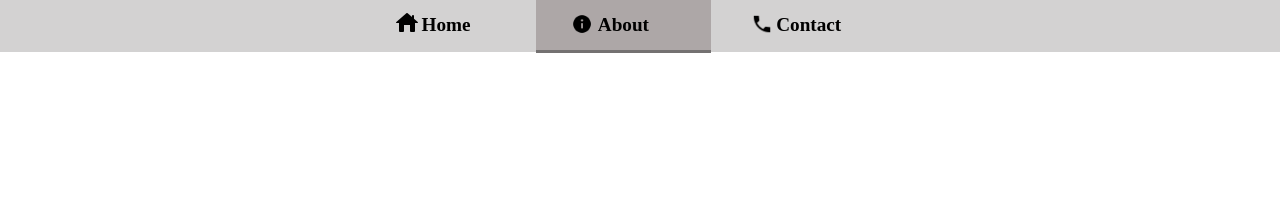
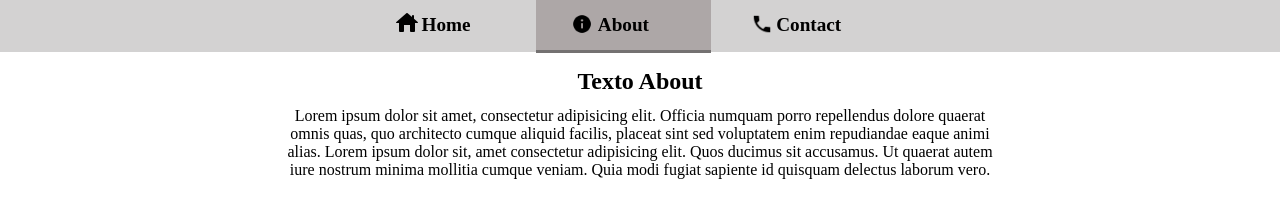
Before and after one commit to Rogerio-17/TabComponent, a plain HTML site: page index.html in a window 1280 px wide. Both pictures are taken after a click on the item "About". Drawn offline with Linux system fonts and the light colour scheme.

Commit message:
Deixando aba marcada e adicionando textos

```diff
--- a/index.html
+++ b/index.html
@@ -13,6 +13,44 @@
       </ul>
     </div>
 
+    <div class="Textos">
+      <div id="txtHome">
+        <span>Texto Home</span>
+        <p>
+          Lorem ipsum dolor sit, amet consectetur adipisicing elit. Laboriosam,
+          maiores quam asperiores, est veniam quod, magnam suscipit quasi minima
+          placeat excepturi minus sequi neque eaque tempore odio nulla fugiat
+          omnis. Lorem ipsum dolor sit amet, consectetur adipisicing elit.
+          Similique minus temporibus veritatis possimus soluta eum? Quasi iure
+          ipsum eaque maiores quos, quaerat, delectus rem dolore veritatis, odit
+          ad animi laudantium.
+        </p>
+      </div>
+
+      <div id="txtAbout">
+        <span>Texto About</span>
+        <p>
+          Lorem ipsum dolor sit amet, consectetur adipisicing elit. Officia
+          numquam porro repellendus dolore quaerat omnis quas, quo architecto
+          cumque aliquid facilis, placeat sint sed voluptatem enim repudiandae
+          eaque animi alias. Lorem ipsum dolor sit, amet consectetur adipisicing
+          elit. Quos ducimus sit accusamus. Ut quaerat autem iure nostrum minima
+          mollitia cumque veniam. Quia modi fugiat sapiente id quisquam delectus
+          laborum vero.
+        </p>
+      </div>
+
+      <div id="txtContact">
+        <span>Texto Contact</span>
+        <p>
+          Lorem ipsum dolor sit, amet consectetur adipisicing elit. Laboriosam,
+          maiores quam asperiores, est veniam quod, magnam suscipit quasi minima
+          placeat excepturi minus sequi neque eaque tempore odio nulla fugiat
+          omnis.nbeufbqinfj1wuniunidniqwnfinqwfninqinoweoquirnqinnqfubeuwnidpiubeubfuhbeubwuwbiqhbefuiqebfiuhbqu
+        </p>
+      </div>
+    </div>
+
     <script src="main.js"></script>
   </body>
 </html>
--- a/main.js
+++ b/main.js
@@ -1,3 +1,15 @@
+let txtHome = document.getElementById("txtHome");
+let txtAbout = document.getElementById("txtAbout");
+let txtContact = document.getElementById("txtContact");
+
+function ocultaTexto() {
+  txtHome.hidden = false;
+  home.classList.add("select");
+  txtAbout.hidden = true;
+  txtContact.hidden = true;
+}
+ocultaTexto();
+
 function remover() {
   let tab = document.getElementById("tab");
   let format = tab.children;
@@ -7,6 +19,10 @@ function remover() {
       format.item([i]).classList.remove("select");
     }
   }
+
+  txtHome.hidden = true;
+  txtAbout.hidden = true;
+  txtContact.hidden = true;
 }
 
 function addSelect() {
@@ -14,6 +30,10 @@ function addSelect() {
   remover();
   if (home.className == "") {
     home.classList.add("select");
+  }
+
+  if (txtHome.hidden == true) {
+    txtHome.hidden = false;
   }
 }
 
@@ -23,6 +43,10 @@ function addSelect2() {
   if (about.className == "") {
     about.classList.add("select");
   }
+
+  if (txtAbout.hidden == true) {
+    txtAbout.hidden = false;
+  }
 }
 
 function addSelect3() {
@@ -31,4 +55,7 @@ function addSelect3() {
   if (contact.className == "") {
     contact.classList.add("select");
   }
+  if (txtContact.hidden == true) {
+    txtContact.hidden = false;
+  }
 }
--- a/style.css
+++ b/style.css
@@ -63,3 +63,19 @@ ul {
   background: rgb(211, 210, 210);
   margin: auto;
 }
+
+.textos {
+  width: 720px;
+  margin: auto;
+  margin-top: 0.5rem;
+  padding: 8px;
+  text-align: center;
+}
+
+.textos span {
+  font-weight: 700;
+  font-size: 24px;
+  display: flex;
+  justify-content: center;
+  margin-bottom: 0.7rem;
+}
```
